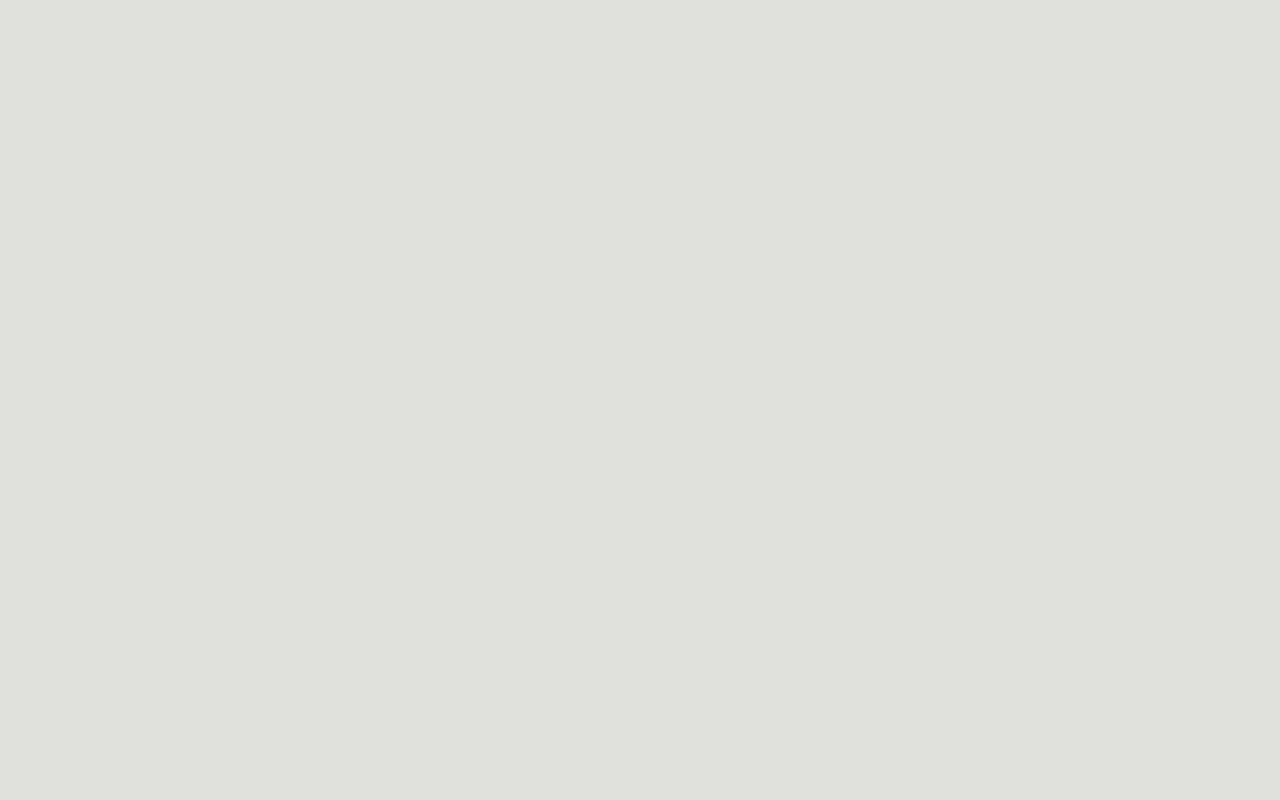
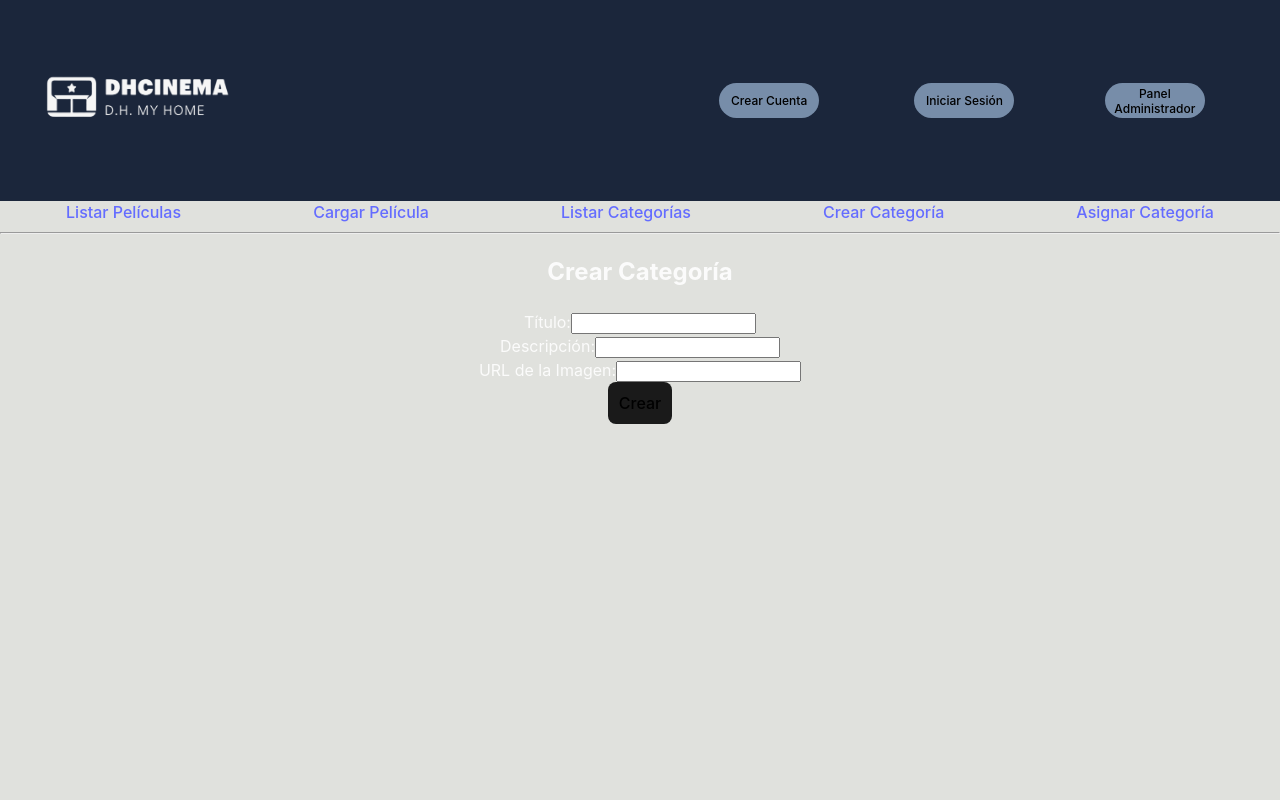
Before and after one commit to GustavoDago/DHCinema, a React (Vite) app in the folder cine-front/: page /admin/nueva-categoria in a window 1280 px wide. Before the commit this address had no page. Shown: the top 800 px of the page. Built offline with nearby package versions, Linux system fonts and the light colour scheme.

Commit message:
avances en categorias

```diff
--- /dev/null
+++ b/cine-front/src/components/AsignarCategoria.jsx
@@ -0,0 +1,9 @@
+import React from 'react'
+
+const AsignarCategoria = () => {
+  return (
+    <div>AsignarCategoria</div>
+  )
+}
+
+export default AsignarCategoria
--- a/cine-front/src/components/GestionAdmin.jsx
+++ b/cine-front/src/components/GestionAdmin.jsx
@@ -8,6 +8,9 @@ const GestionAdmin = () => {
     <nav>
         <Link to="/admin/ListadoPeliculas">Listar Películas</Link>
         <Link to="/admin/nueva-pelicula">Cargar Película</Link>
+        <Link to="/admin/ListadoCategorias">Listar Categorías</Link>
+        <Link to="/admin/nueva-categoria">Crear Categoría</Link>
+        <Link to="/admin/asignar-categoria">Asignar Categoría</Link>
     </nav>
     <hr/>
         <Outlet />
--- /dev/null
+++ b/cine-front/src/components/ListadoCategorias.jsx
@@ -0,0 +1,75 @@
+import React, { useEffect, useState } from 'react'
+
+const ListadoCategorias = () => {
+
+  const [errorMessage, setErrorMessage] = useState('')
+  const [Categorias, setCategorias] = useState([])
+  const url = 'http://localhost:8080/categorias/';
+
+  useEffect(() => {
+    const settings = {
+      method: 'GET'
+    }
+    fetch(url, settings)
+      .then(response => response.json())
+      .then(data => setCategorias(data))
+  }, [])
+
+  const handleBorrarCategoria = (id) => {
+      const settings = {
+        method: 'DELETE'
+      };
+      fetch(url + id, settings)
+        .then(response => {
+          if (response.ok) {
+
+            const fila = document.querySelector(`tr[id="${id}"]`);
+            fila.remove();
+
+            return response.text();
+          } else {
+            throw new Error(response.text());
+          }
+        })
+        .then(data => console.log((data)))
+        .catch(error => console.log((error.message)))
+
+    };
+
+
+  return (
+    <main >
+      {/* renderizo las cards */}
+      <div className='tabla' >
+        <table>
+          <thead>
+            <tr>
+              <th scope="col">Id</th>
+              <th scope="col">Título</th>
+              <th scope="col">Descripción</th>
+              <th scope="col">Imagen</th>
+            </tr>
+          </thead>
+          <tbody>
+            {Categorias.map((categoria) => (
+              <tr id={categoria.id} key={categoria.id}>
+                <th scope='row'>{categoria.id}</th>
+                <td scope='row'>{categoria.titulo}</td>
+                <td scope='row'>{categoria.descripción}</td>
+                {/* <td scope='row'>{categoria.urlImagen}</td> */}
+
+                {/*
+                Esta línea permite a futuro modificar una película
+                <td scope='row'><button ><Link key={dentista.id} to={"/Odontologos/" + dentista.id}>✍</Link> </button></td>
+                */}
+                <td scope='row'><button onClick={() => handleBorrarCategoria(categoria.id)} >🚮</button></td>
+              </tr>
+            ))}
+          </tbody>
+        </table>
+      </div>
+    </main>
+  )
+}
+
+export default ListadoCategorias
--- a/cine-front/src/components/ListadoPeliculas.jsx
+++ b/cine-front/src/components/ListadoPeliculas.jsx
@@ -1,5 +1,4 @@
 import React, { useEffect, useState } from 'react'
-import { Link, Outlet } from 'react-router-dom'
 //Genera una nabvar para elegir entre ver la lista de películas y el form de agregar película
 //Este código muestra una tabla con todas las películas, y a la derecha un botón para eliminar.
 //También se puede agregar un botón para modificar y un form para hacer la modificación.
--- /dev/null
+++ b/cine-front/src/components/Nueva-categoria.jsx
@@ -0,0 +1,76 @@
+import React, { useState } from 'react'
+
+const NuevaCategoria = () => {
+
+
+  const [title, setTitle] = useState("");
+  const [description, setDescription] = useState("");
+  const [imageUrl, setImageUrl] = useState("");
+
+  const handleSubmit = (e) => {
+    e.preventDefault();
+
+    // Crear el objeto de datos a enviar al servidor
+    const categoryData = {
+      titulo: title,
+      descripcion: description,
+      urlImagen: imageUrl,
+    };
+
+    // Realizar la petición POST al servidor
+    fetch("http://localhost:8080/categorias/", {
+      method: "POST",
+      headers: {
+        "Content-Type": "application/json",
+      },
+      body: JSON.stringify(categoryData),
+    })
+      .then((response) => response.json())
+      .then((data) => {
+        // Manejar la respuesta del servidor
+        console.log(data); // Puedes mostrar la respuesta en la consola o realizar alguna acción adicional
+        // Resetear los campos del formulario
+        setTitle("");
+        setDescription("");
+        setImageUrl("");
+      })
+      .catch((error) => {
+        console.error(error); // Manejar el error en caso de que ocurra
+      });
+  };
+
+  return (
+      <div>
+        <h2>Crear Categoría</h2>
+        <form onSubmit={handleSubmit}>
+          <div>
+            <label>Título:</label>
+            <input
+              type="text"
+              value={title}
+              onChange={(e) => setTitle(e.target.value)}
+            />
+          </div>
+          <div>
+            <label>Descripción:</label>
+            <input
+              type="text"
+              value={description}
+              onChange={(e) => setDescription(e.target.value)}
+            />
+          </div>
+          <div>
+            <label>URL de la Imagen:</label>
+            <input
+              type="text"
+              value={imageUrl}
+              onChange={(e) => setImageUrl(e.target.value)}
+            />
+          </div>
+          <button type="submit">Crear</button>
+        </form>
+      </div>
+    );
+}
+
+export default NuevaCategoria
--- a/cine-front/src/main.jsx
+++ b/cine-front/src/main.jsx
@@ -11,6 +11,10 @@ import SignIn from './routes/SignIn.jsx'
 import Register from './routes/Register.jsx'
 import ListadoPeliculas from './components/ListadoPeliculas.jsx'
 import GestionAdmin from './components/GestionAdmin.jsx'
+import ListadoCategorias from './components/ListadoCategorias.jsx'
+import NuevaCategoria from './components/Nueva-categoria.jsx'
+import AsignarCategoria from './components/AsignarCategoria.jsx'
+
 
 ReactDOM.createRoot(document.getElementById('root')).render(
   <React.StrictMode>
@@ -25,6 +29,9 @@ ReactDOM.createRoot(document.getElementById('root')).render(
             <Route path='/admin' element={<ListadoPeliculas />} />
             <Route path='/admin/ListadoPeliculas' element={<ListadoPeliculas />} />
             <Route path='/admin/nueva-pelicula' element={<AdministrationPanel />} />
+            <Route path='/admin/listar-categorias' element={<ListadoCategorias />} />
+            <Route path='/admin/nueva-categoria' element={<NuevaCategoria />} />
+            <Route path='/admin/asignar-categoria' element={<AsignarCategoria />} />
           </Route>
           <Route path='inicio-sesion' element={<SignIn />} />
           <Route path='registrarse' element={<Register />} />
```
